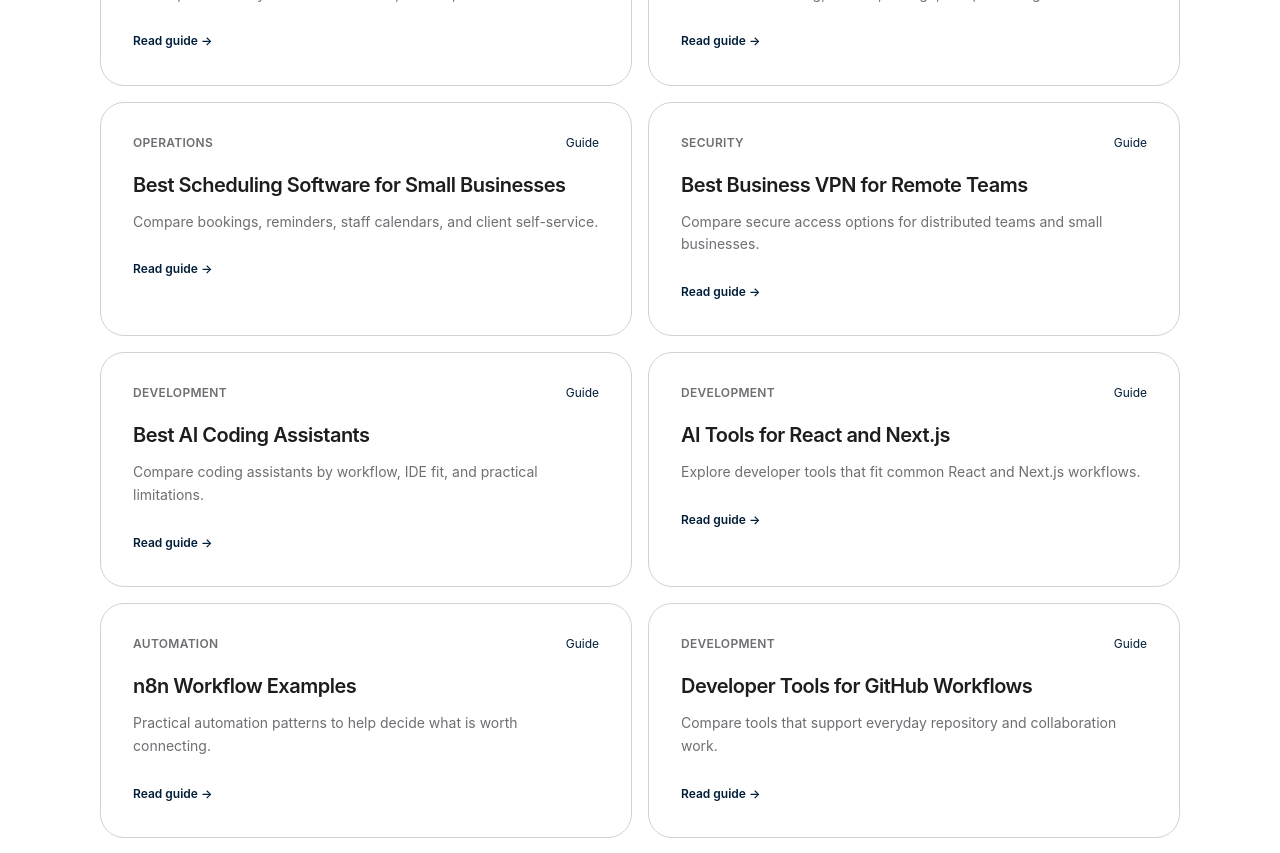
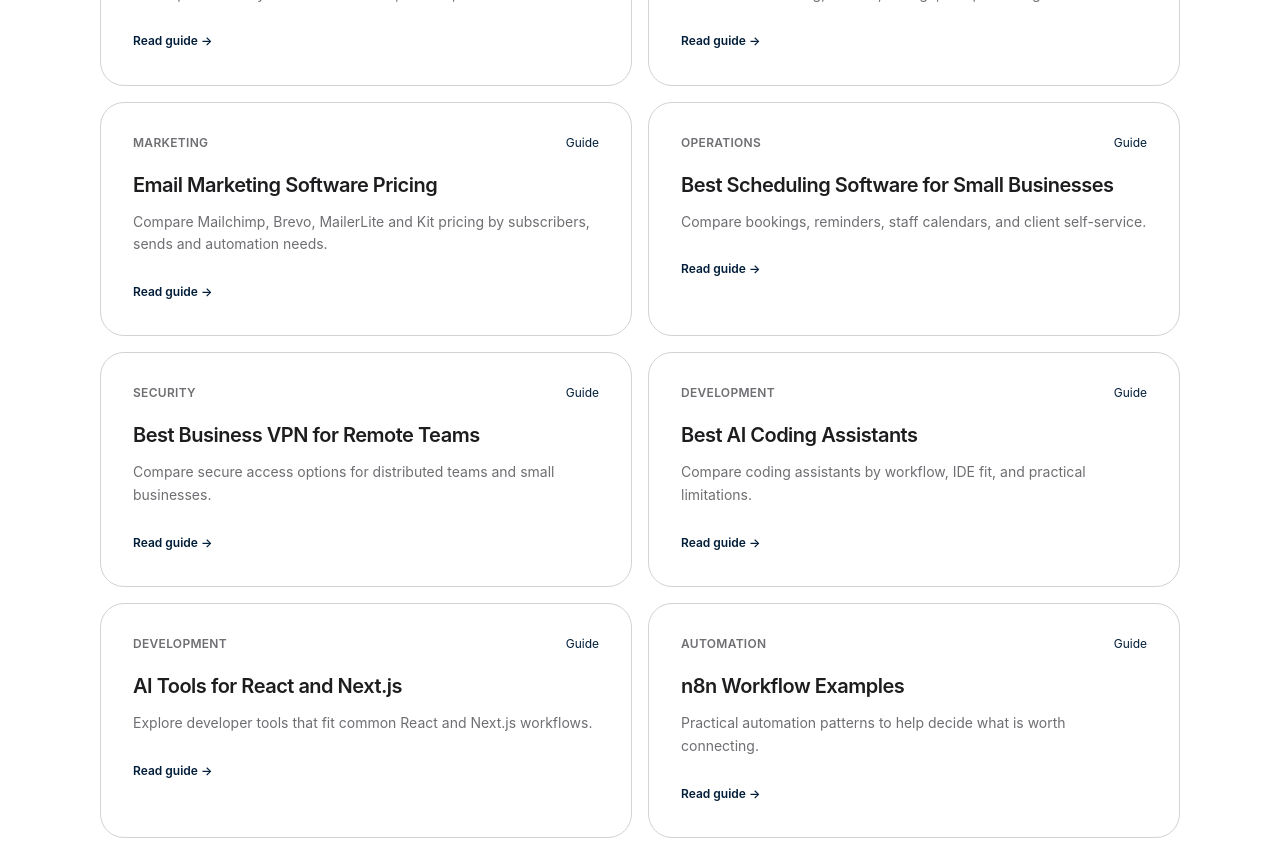
Before and after one commit to LinukaBandara/StackPick, a Next.js app: page /guides in a window 1280 px wide. Shown: the part 1200-2053 px from the top of the page. Built offline with nearby package versions, Linux system fonts and the light colour scheme; no server answers.

Commit message:
Add email marketing pricing to Guides

```diff
--- a/app/guides/page.tsx
+++ b/app/guides/page.tsx
@@ -14,6 +14,7 @@ const GUIDES = [
   { title: "CRM Software Pricing for Small Teams", desc: "Compare published per-seat rates, five- and fifteen-user costs, and upgrade traps.", href: "/best/crm-software-pricing", category: "Sales" },
   { title: "Best Project Management for Small Teams", desc: "Find a practical way to coordinate tasks, owners, and deadlines.", href: "/best/project-management-software", category: "Productivity" },
   { title: "Best Free Website Builders", desc: "Understand branding, domain, storage, and publishing restrictions.", href: "/best/free-website-builders", category: "Marketing" },
+  { title: "Email Marketing Software Pricing", desc: "Compare Mailchimp, Brevo, MailerLite and Kit pricing by subscribers, sends and automation needs.", href: "/best/email-marketing-software-pricing", category: "Marketing" },
   { title: "Best Scheduling Software for Small Businesses", desc: "Compare bookings, reminders, staff calendars, and client self-service.", href: "/best/appointment-scheduling-software", category: "Operations" },
   { title: "Best Business VPN for Remote Teams", desc: "Compare secure access options for distributed teams and small businesses.", href: "/best/business-vpn", category: "Security" },
   { title: "Best AI Coding Assistants", desc: "Compare coding assistants by workflow, IDE fit, and practical limitations.", href: "/best/ai-coding-assistants", category: "Development" },
```
